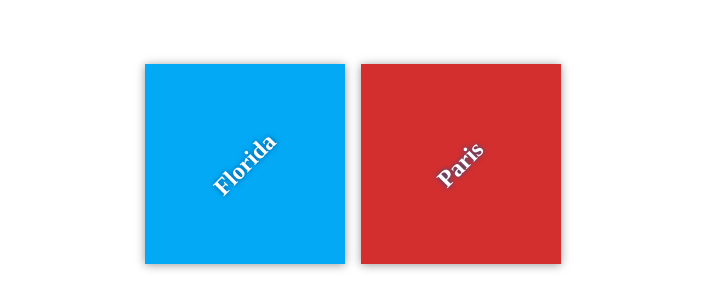
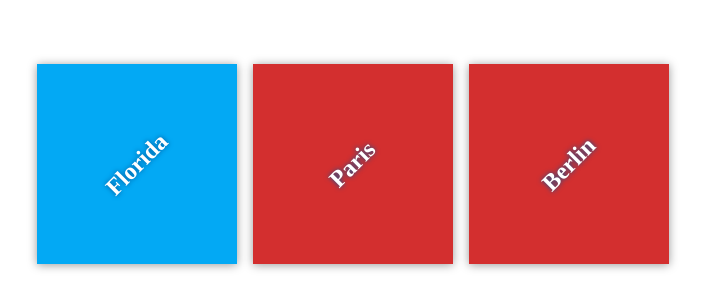
Before and after one commit to mirekum/my-travel-plans, a plain HTML site: page index.html in a window 1280 px wide. Shown: the part 236-544 px from the top of the page, without its empty margins (287-992 px from the left). Drawn offline with Linux system fonts and the light colour scheme.

Commit message:
add new city

```diff
--- a/index.html
+++ b/index.html
@@ -17,6 +17,10 @@
             <div class="destination" id="paris">
                 <h2>Paris</h2>
             </div>
+
+            <div class="destination" id="paris">
+                <h2>Berlin</h2>
+            </div>
         </div>
     </div>
 
```
